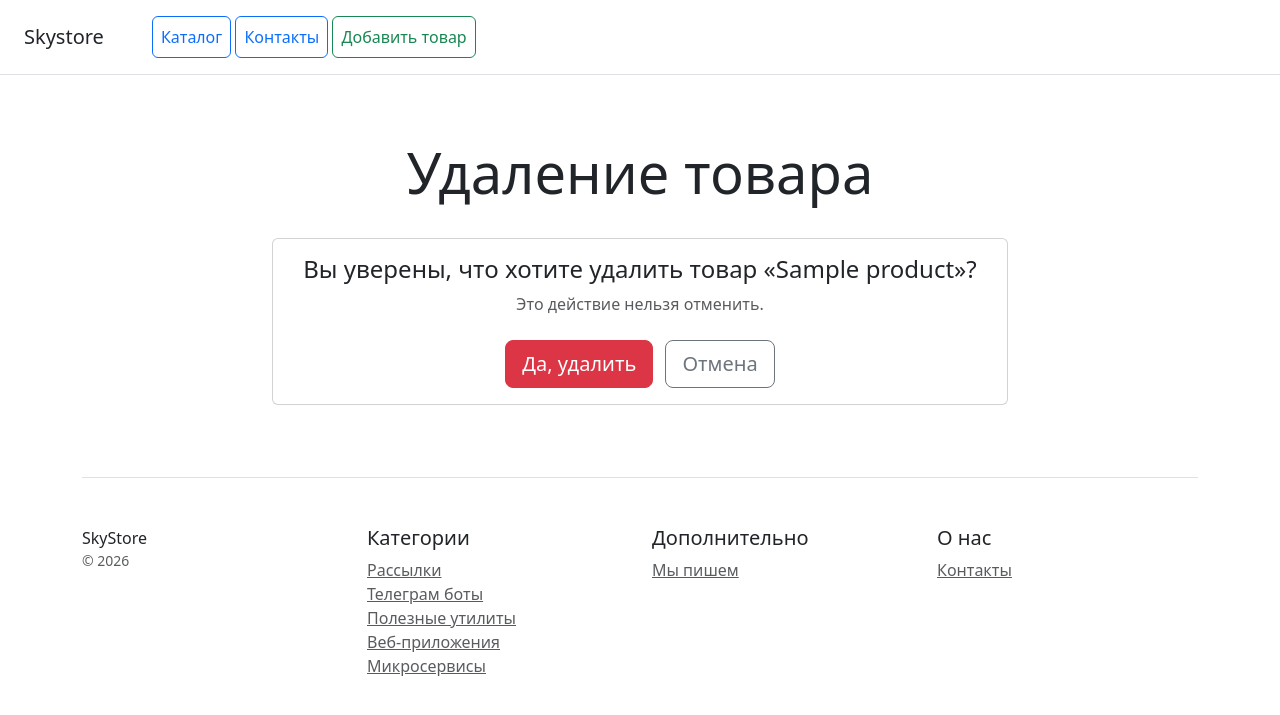
After one commit to Giga-chel/Homework_22_Django, a Django app: template blog/templates/blog/product_confirm_delete.html in a window 1280 px wide. The commit adds this page. Shown: the top 715 px of the page. Run offline with Django 5.2, Linux system fonts and the light colour scheme; the template is opened without the code that fills it: values that come from a table or form of the project are taken from there, others are empty; tables that the repository leaves empty hold one stand-in row (values such as "Sample post"); parts of the project's set-up code (start-up, migrations or seed data) failed here and were passed over.

Commit message:
Доработка catalog/views.py, product_detail.html и новый шаблон product_confirm_delete.html

```diff
--- /dev/null
+++ b/blog/templates/blog/product_confirm_delete.html
@@ -0,0 +1,26 @@
+{% extends 'catalog/base.html' %}
+
+{% block title %}Удаление товара - Skystore{% endblock %}
+
+{% block content %}
+<div class="pricing-header px-3 py-3 pt-md-5 pb-md-4 mx-auto text-center">
+    <h1 class="display-4">Удаление товара</h1>
+</div>
+
+<div class="row justify-content-center">
+    <div class="col-lg-8 col-md-10">
+        <div class="card mb-4 box-shadow">
+            <div class="card-body text-center">
+                <h4>Вы уверены, что хотите удалить товар «{{ product.name }}»?</h4>
+                <p class="text-muted">Это действие нельзя отменить.</p>
+
+                <form method="post" class="mt-4">
+                    {% csrf_token %}
+                    <button type="submit" class="btn btn-lg btn-danger me-2">Да, удалить</button>
+                    <a href="{% url 'catalog:product_detail' product.pk %}" class="btn btn-lg btn-outline-secondary">Отмена</a>
+                </form>
+            </div>
+        </div>
+    </div>
+</div>
+{% endblock %}
```
Also changed, not shown: catalog/templates/catalog/product_detail.html (+11 -1 lines), catalog/views.py (+8 -1 lines).
